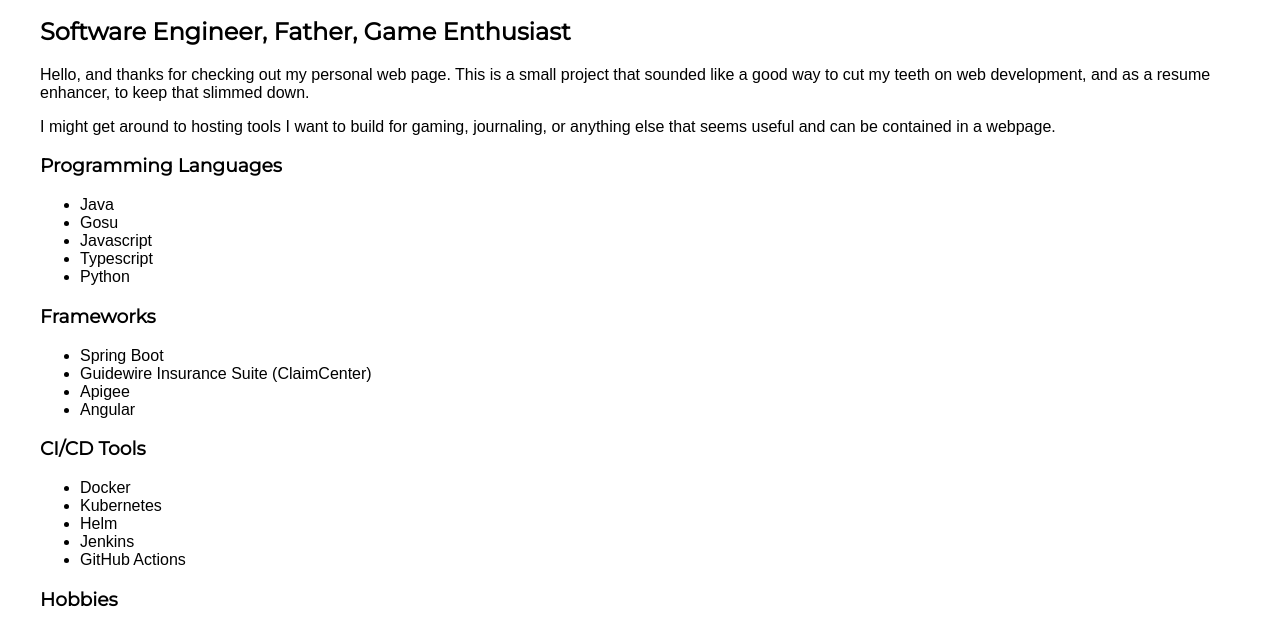
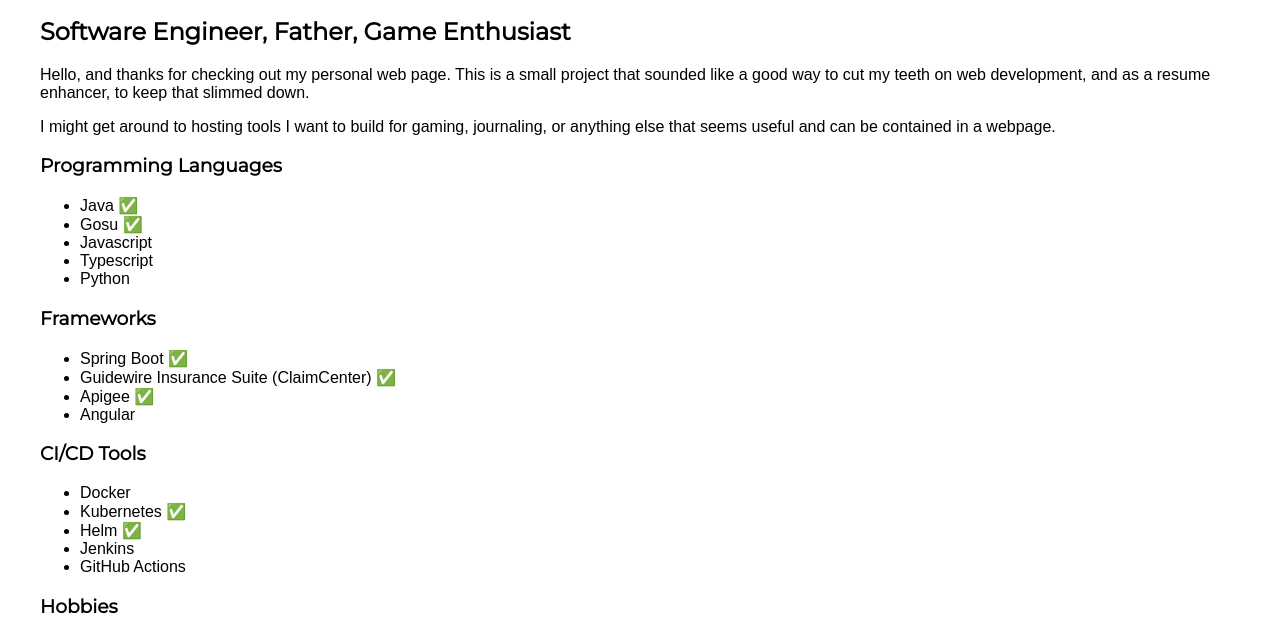
Before and after one commit to soneal674/soneal674.github.io, a plain HTML site: page index.html in a window 1280 px wide. Shown: the part 304-930 px from the top of the page. Drawn offline with Linux system fonts and the light colour scheme.

Commit message:
Add Check Marks

```diff
--- a/index.html
+++ b/index.html
@@ -32,8 +32,8 @@
 
       <h3>Programming Languages</h3>
       <ul>
-        <li>Java</li>
-        <li>Gosu</li>
+        <li>Java ✅</li>
+        <li>Gosu ✅</li>
         <li>Javascript</li>
         <li>Typescript</li>
         <li>Python</li>
@@ -41,17 +41,17 @@
 
       <h3>Frameworks</h3>
       <ul>
-        <li>Spring Boot</li>
-        <li>Guidewire Insurance Suite (ClaimCenter)</li>
-        <li>Apigee</li>
+        <li>Spring Boot ✅</li>
+        <li>Guidewire Insurance Suite (ClaimCenter) ✅</li>
+        <li>Apigee ✅</li>
         <li>Angular</li>
       </ul>
 
       <h3>CI/CD Tools</h3>
       <ul>
         <li>Docker</li>
-        <li>Kubernetes</li>
-        <li>Helm</li>
+        <li>Kubernetes ✅</li>
+        <li>Helm ✅</li>
         <li>Jenkins</li>
         <li>GitHub Actions</li>
       </ul>
```
